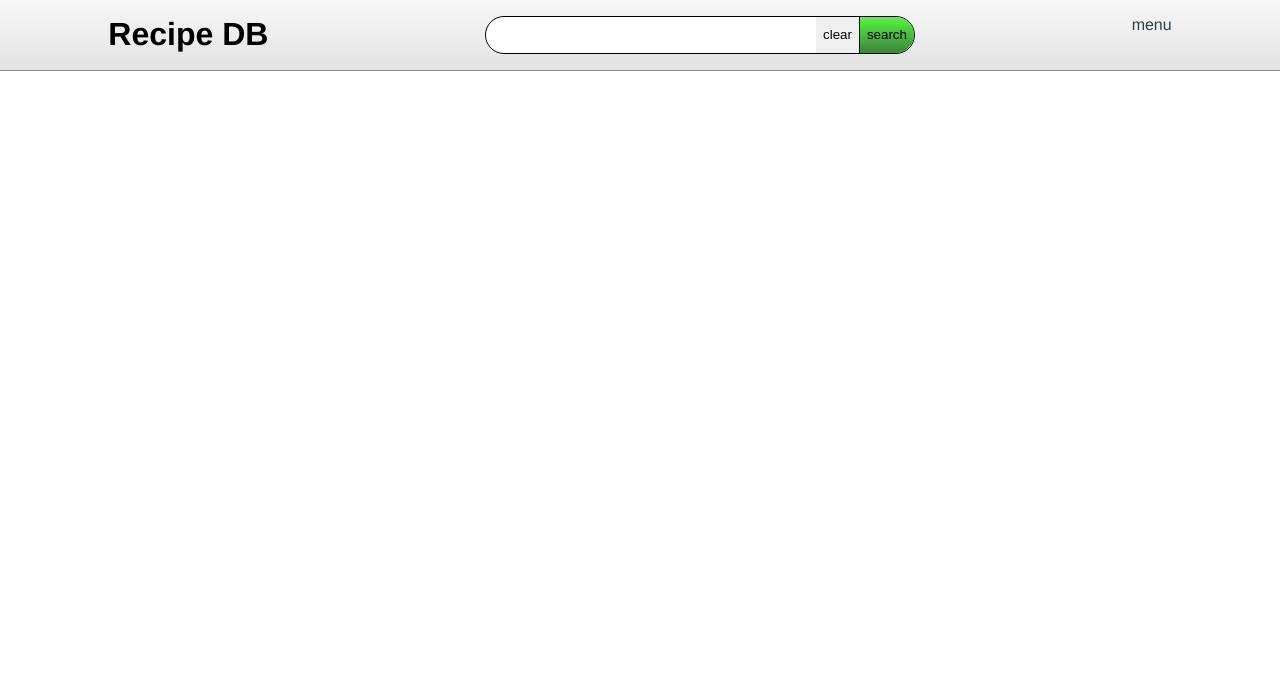
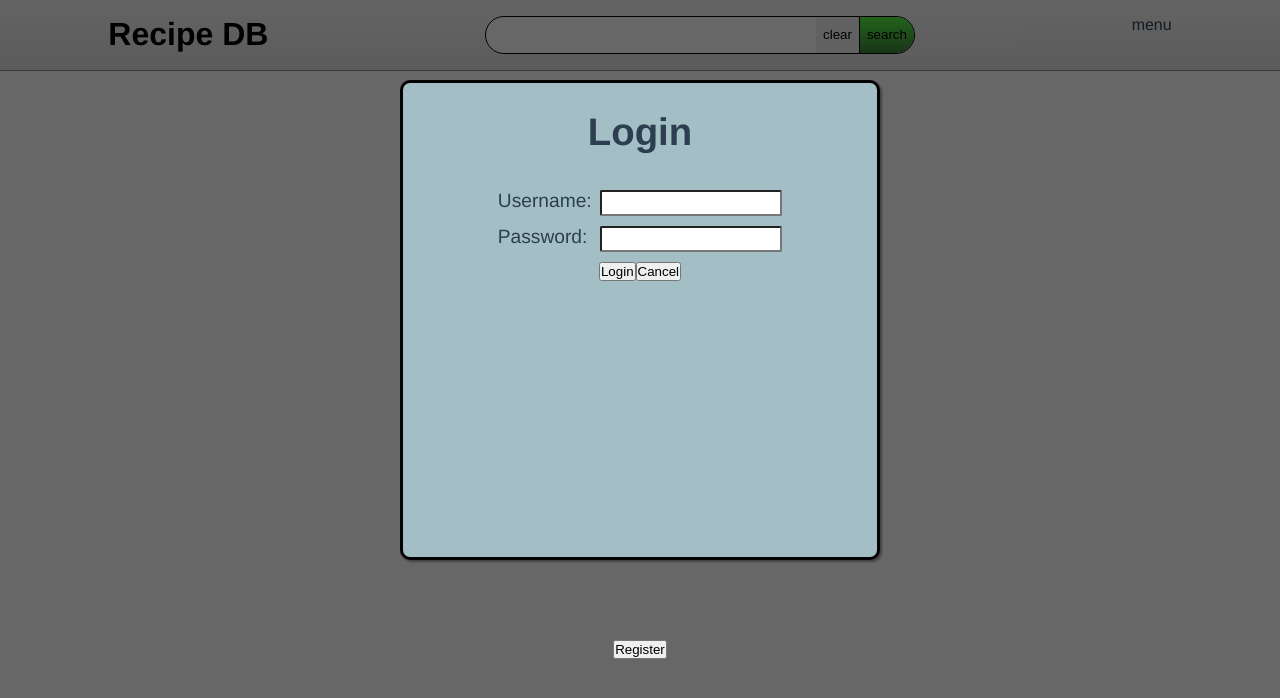
Before and after one commit to stupop010/recipeDB, a Vue app in the folder client/: page /login in a window 1280 px wide. Shown: the top 698 px of the page. Built offline with nearby package versions, Linux system fonts and the light colour scheme.

Commit message:
login form, 404 page

```diff
--- a/client/src/App.vue
+++ b/client/src/App.vue
@@ -1,7 +1,11 @@
 <template>
   <div id="app">
     <Header />
-    <router-view></router-view>
+    <main>
+      <transition name="fade" mode="out-in">
+        <router-view />
+      </transition>
+    </main>
   </div>
 </template>
 
@@ -44,4 +48,15 @@ a:visited {
   font-weight: 800;
   border-bottom: 1px solid black;
 }
+.fade-enter-active,
+.fade-leave-active {
+  transition-duration: 0.3s;
+  transition-property: opacity;
+  transition-timing-function: ease;
+}
+
+.fade-enter,
+.fade-leave-active {
+  opacity: 0;
+}
 </style>
--- a/client/src/components/Header.vue
+++ b/client/src/components/Header.vue
@@ -1,7 +1,7 @@
 <template>
   <header>
     <div class="header-container" v-on:submit.prevent="onSubmit">
-      <router-link to="/">
+      <router-link to="/login">
         <h1 @click="clearData">Recipe DB</h1>
       </router-link>
       <form>
--- /dev/null
+++ b/client/src/views/LoginView.vue
@@ -0,0 +1,68 @@
+<template>
+  <div class="login-container">
+    <form class="form">
+      <h2>Login</h2>
+      <div class="form-group">
+        <label>Username:</label>
+        <input type="text" />
+      </div>
+      <div class="form-group">
+        <label>Password:</label>
+        <input type="password" />
+      </div>
+      <button>Login</button>
+      <button>Cancel</button>
+    </form>
+    <button>Register</button>
+  </div>
+</template>
+
+<script>
+export default {
+  name: "LoginView",
+
+  data() {
+    return {};
+  }
+};
+</script>
+
+<style scoped>
+.login-container {
+  background: rgba(2, 2, 2, 0.6);
+  height: 100vh;
+  width: 100vw;
+  position: fixed;
+  top: 0;
+  left: 0;
+}
+.form {
+  width: 30em;
+  height: 30em;
+  background: rgb(163, 191, 197);
+  margin: 5em auto;
+  border: 3px solid rgb(3, 3, 3);
+  box-shadow: 2px 2px 2px rgba(43, 42, 42, 0.6);
+  border-radius: 10px;
+  text-align: center;
+}
+.form > h2 {
+  padding: 0.7em 0;
+  font-size: 2.4em;
+  font-weight: 900;
+}
+.form-group {
+  display: flex;
+  justify-content: space-between;
+  width: 60%;
+  margin: 0.5em auto;
+  font-size: 1.2em;
+  font-weight: 500;
+}
+.form-group > input {
+  width: 9.5em;
+  border-radius: 2px;
+  padding-left: 0.5em;
+  font-size: 1em;
+}
+</style>
--- /dev/null
+++ b/client/src/views/Page404.vue
@@ -0,0 +1,12 @@
+<template>
+  <div>Error 404. Page not Found</div>
+</template>
+
+<script>
+export default {
+  name: "Page404"
+};
+</script>
+
+<style>
+</style>
```
Also changed, not shown: client/src/routes/routes.js (+10 -0 lines), client/src/views/RegistierView.vue (added).
